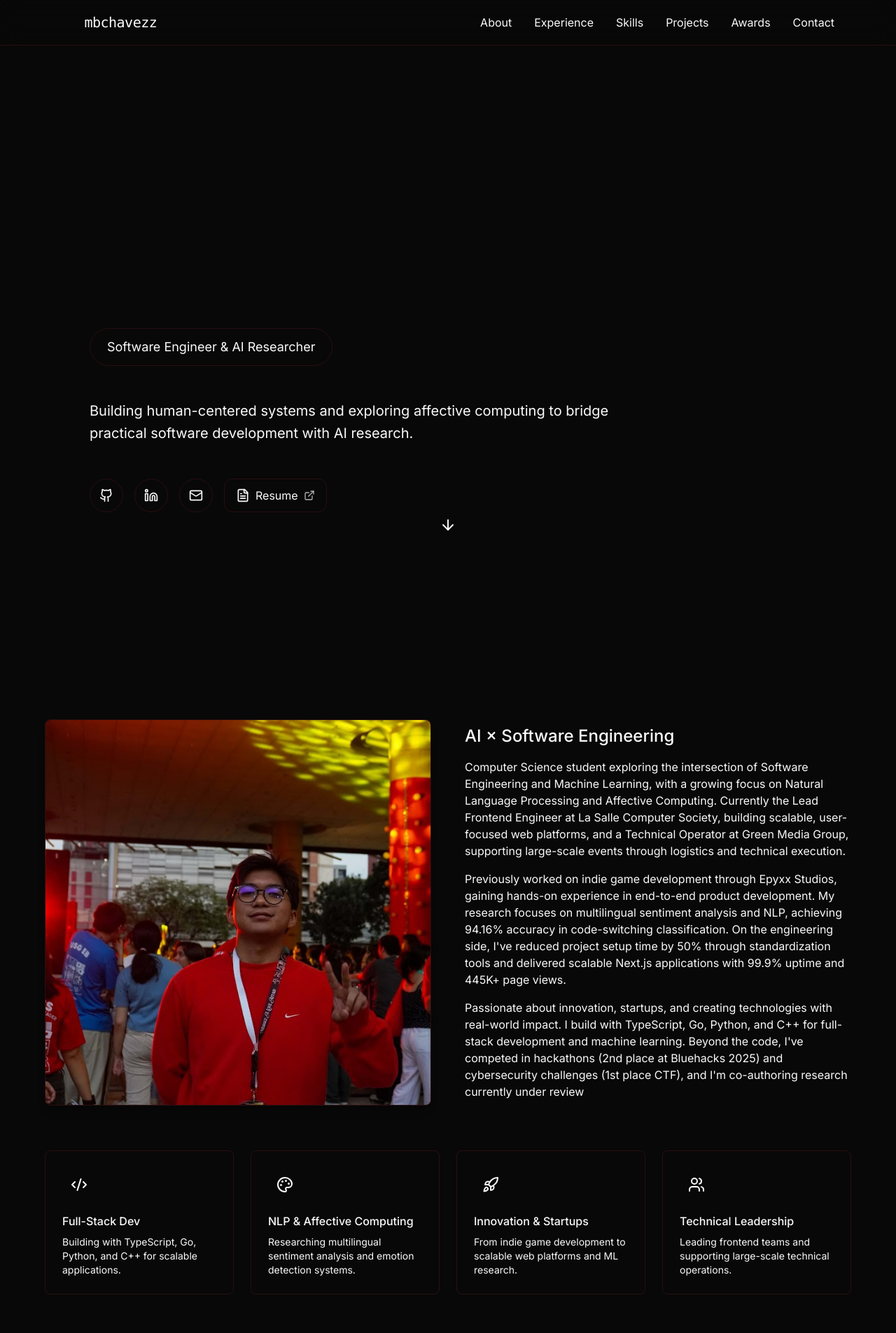
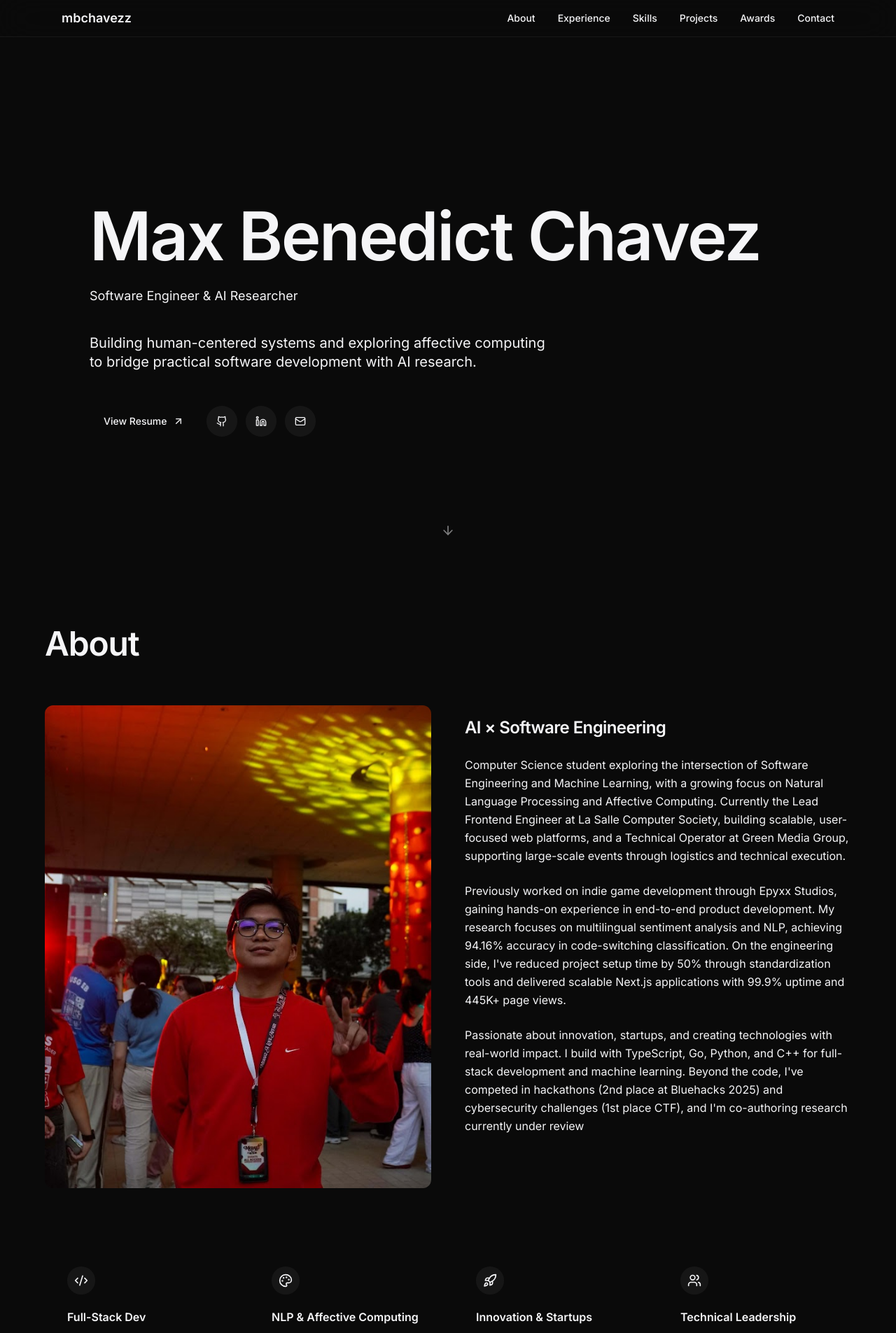
Before and after one commit to mbchavez27/mbchavezzportfolio, a React (Vite) app: page / in a window 1280 px wide. Shown: the top 1905 px of the page at 70% size. Built offline with nearby package versions, Linux system fonts and the light colour scheme.

Commit message:
feat: switched to apple inspired design

```diff
--- a/src/app/components/About.tsx
+++ b/src/app/components/About.tsx
@@ -29,26 +29,25 @@ export function About() {
   ]
 
   return (
-    <section className="py-24 px-6 relative" id="about">
+    <section className="py-24 px-6" id="about">
       <div className="max-w-6xl mx-auto">
-        <div className="text-center mb-16">
-          <h2 className="text-4xl md:text-5xl mb-4 inline-block bg-gradient-to-r from-foreground to-primary bg-clip-text text-transparent">
+        <div className="mb-16">
+          <h2 className="text-4xl md:text-5xl font-semibold tracking-tight text-foreground">
             About
           </h2>
-          <div className="h-1 w-20 bg-primary mx-auto rounded-full"></div>
         </div>
 
-        <div className="grid md:grid-cols-2 gap-12 items-center mb-16">
+        <div className="grid md:grid-cols-2 gap-12 items-start mb-20">
           <div>
             <img
               src="/images/max.jpeg"
               alt="Max Benedict Chavez"
-              className="rounded-lg border border-primary/20 shadow-lg shadow-primary/5 w-full object-cover aspect-square"
+              className="rounded-xl w-full object-cover aspect-[4/5]"
             />
           </div>
-          <div>
-            <h3 className="text-2xl mb-4">AI × Software Engineering</h3>
-            <p className="text-muted-foreground mb-4">
+          <div className="pt-4">
+            <h3 className="text-2xl font-semibold tracking-tight mb-6">AI × Software Engineering</h3>
+            <p className="text-muted-foreground mb-6 leading-relaxed">
               Computer Science student exploring the intersection of Software
               Engineering and Machine Learning, with a growing focus on Natural
               Language Processing and Affective Computing. Currently the Lead
@@ -57,7 +56,7 @@ export function About() {
               Media Group, supporting large-scale events through logistics and
               technical execution.
             </p>
-            <p className="text-muted-foreground mb-4">
+            <p className="text-muted-foreground mb-6 leading-relaxed">
               Previously worked on indie game development through Epyxx Studios,
               gaining hands-on experience in end-to-end product development. My
               research focuses on multilingual sentiment analysis and NLP,
@@ -66,7 +65,7 @@ export function About() {
               standardization tools and delivered scalable Next.js applications
               with 99.9% uptime and 445K+ page views.
             </p>
-            <p className="text-muted-foreground">
+            <p className="text-muted-foreground leading-relaxed">
               Passionate about innovation, startups, and creating technologies
               with real-world impact. I build with TypeScript, Go, Python, and
               C++ for full-stack development and machine learning. Beyond the
@@ -77,17 +76,17 @@ export function About() {
           </div>
         </div>
 
-        <div className="grid sm:grid-cols-2 lg:grid-cols-4 gap-6">
+        <div className="grid sm:grid-cols-2 lg:grid-cols-4 gap-4">
           {highlights.map((item, index) => (
             <div
               key={index}
-              className="p-6 rounded-lg border border-primary/20 bg-card hover:bg-primary/5 transition-all hover:border-primary/40 group"
+              className="p-8 rounded-xl bg-card hover:bg-white/[0.02] transition-colors duration-300"
             >
-              <div className="w-12 h-12 rounded-lg bg-primary/10 flex items-center justify-center mb-4 group-hover:bg-primary/20 transition-colors">
-                <item.icon className="h-6 w-6 text-primary" />
+              <div className="w-10 h-10 rounded-full bg-white/[0.05] flex items-center justify-center mb-5">
+                <item.icon className="h-5 w-5 text-muted-foreground" />
               </div>
-              <h4 className="mb-2">{item.title}</h4>
-              <p className="text-sm text-muted-foreground">
+              <h4 className="font-semibold mb-2">{item.title}</h4>
+              <p className="text-sm text-muted-foreground leading-relaxed">
                 {item.description}
               </p>
             </div>
--- a/src/app/components/Footer.tsx
+++ b/src/app/components/Footer.tsx
@@ -1,8 +1,8 @@
 export function Footer() {
   return (
-    <footer className="py-8 px-6 border-t border-primary/20">
+    <footer className="py-6 px-6 border-t border-white/[0.06]">
       <div className="max-w-6xl mx-auto text-center text-muted-foreground">
-        <p className="text-sm mt-2">
+        <p className="text-sm">
           © {new Date().getFullYear()} All rights reserved.
         </p>
       </div>
--- a/src/app/components/Hero.tsx
+++ b/src/app/components/Hero.tsx
@@ -1,70 +1,60 @@
-import { Github, Linkedin, Mail, Briefcase, ArrowDown } from 'lucide-react'
-import { FileText, ExternalLink } from 'lucide-react'
+import { Github, Linkedin, Mail, ArrowDown, ArrowUpRight } from 'lucide-react'
 
 export function Hero() {
   return (
-    <section className="min-h-screen flex flex-col justify-center relative overflow-hidden px-6 pt-32">
-      {/* Animated background elements */}
-      <div className="absolute inset-0 overflow-hidden">
-        <div className="absolute top-20 left-10 w-72 h-72 bg-primary/10 rounded-full blur-3xl animate-pulse"></div>
-        <div className="absolute bottom-20 right-10 w-96 h-96 bg-primary/5 rounded-full blur-3xl animate-pulse delay-1000"></div>
-      </div>
-
-      <div className="max-w-5xl mx-auto w-full relative z-10">
-        <div className="mb-12">
-          <h1 className="text-6xl md:text-8xl lg:text-9xl mb-4 font-bold">
-            <span className="bg-gradient-to-r from-foreground via-primary to-primary bg-clip-text text-transparent">
-              Max Benedict Chavez
-            </span>
+    <section className="min-h-screen flex flex-col justify-center relative px-6 pt-28">
+      <div className="max-w-5xl mx-auto w-full">
+        <div className="mb-10">
+          <h1 className="text-5xl md:text-7xl lg:text-8xl mb-6 font-semibold tracking-tight text-foreground">
+            Max Benedict Chavez
           </h1>
-          <span className="inline-block px-6 py-3 bg-primary/10 text-primary rounded-full text-base md:text-lg border border-primary/20">
+          <p className="text-muted-foreground text-lg">
             Software Engineer & AI Researcher
-          </span>
+          </p>
         </div>
 
-        <p className="text-lg md:text-xl text-muted-foreground mb-12 max-w-3xl leading-relaxed">
+        <p className="text-lg md:text-xl text-muted-foreground mb-12 max-w-2xl leading-snug">
           Building human-centered systems and exploring affective computing to
           bridge practical software development with AI research.
         </p>
 
-        <div className="flex gap-4">
+        <div className="flex flex-wrap items-center gap-3">
+          <a
+            href="https://drive.google.com/file/d/1dQ8OJHoPJEaYDg5MnW1FQ4rzgC26xrJT/view"
+            target="_blank"
+            rel="noopener noreferrer"
+            className="inline-flex items-center gap-2 px-5 h-11 rounded-full bg-primary text-primary-foreground text-sm font-medium hover:bg-primary/90 transition-colors duration-200"
+          >
+            View Resume
+            <ArrowUpRight className="w-4 h-4" />
+          </a>
           <a
             href="https://github.com/mbchavez27"
             target="_blank"
             rel="noopener noreferrer"
-            className="w-12 h-12 rounded-full border border-primary/20 flex items-center justify-center hover:bg-primary/10 hover:border-primary/40 transition-colors"
+            className="w-11 h-11 rounded-full bg-white/[0.05] flex items-center justify-center hover:bg-white/[0.08] transition-colors duration-200"
           >
-            <Github className="h-5 w-5" />
+            <Github className="h-4 w-4 text-muted-foreground" />
           </a>
           <a
             href="https://www.linkedin.com/in/mbchavez/"
             target="_blank"
             rel="noopener noreferrer"
-            className="w-12 h-12 rounded-full border border-primary/20 flex items-center justify-center hover:bg-primary/10 hover:border-primary/40 transition-colors"
+            className="w-11 h-11 rounded-full bg-white/[0.05] flex items-center justify-center hover:bg-white/[0.08] transition-colors duration-200"
           >
-            <Linkedin className="h-5 w-5" />
+            <Linkedin className="h-4 w-4 text-muted-foreground" />
           </a>
           <a
             href="mailto:maxbenedictchavez@gmail.com"
-            className="w-12 h-12 rounded-full border border-primary/20 flex items-center justify-center hover:bg-primary/10 hover:border-primary/40 transition-colors"
+            className="w-11 h-11 rounded-full bg-white/[0.05] flex items-center justify-center hover:bg-white/[0.08] transition-colors duration-200"
           >
-            <Mail className="h-5 w-5" />
-          </a>
-          <a
-            href="https://drive.google.com/file/d/1dQ8OJHoPJEaYDg5MnW1FQ4rzgC26xrJT/view"
-            target="_blank"
-            rel="noopener noreferrer"
-            className="px-4 h-12 rounded-xl border border-primary/20 flex items-center gap-2 justify-center hover:bg-primary/10 hover:border-primary/40 transition-colors"
-          >
-            <FileText className="w-5 h-5" />
-            Resume
-            <ExternalLink className="w-4 h-4 opacity-70" />
+            <Mail className="h-4 w-4 text-muted-foreground" />
           </a>
         </div>
       </div>
 
-      <div className="absolute bottom-8 left-1/2 -translate-x-1/2 animate-bounce">
-        <ArrowDown className="h-6 w-6 text-primary" />
+      <div className="absolute bottom-8 left-1/2 -translate-x-1/2 opacity-30 animate-pulse">
+        <ArrowDown className="h-5 w-5 text-muted-foreground" />
       </div>
     </section>
   )
--- a/src/app/components/Navigation.tsx
+++ b/src/app/components/Navigation.tsx
@@ -5,79 +5,73 @@ export function Navigation() {
   const [isOpen, setIsOpen] = useState(false)
 
   return (
-    <nav className="fixed top-0 left-0 right-0 z-50 bg-background/80 backdrop-blur-lg border-b border-primary/20">
-      <div className="max-w-6xl mx-auto px-6 py-4">
+    <nav className="fixed top-0 left-0 right-0 z-50 bg-background/80 backdrop-blur-xl border-b border-white/[0.06]">
+      <div className="max-w-6xl mx-auto px-6 py-3">
         <div className="flex items-center justify-between">
-          <a href="#" className="text-xl flex items-center gap-2 group">
-            <div className="relative">
-              <span className="text-2xl font-bold bg-gradient-to-br from-primary via-primary to-foreground bg-clip-text text-transparent">
-                @
-              </span>
-              <div className="absolute -inset-1 bg-primary/20 blur-sm rounded-full opacity-0 group-hover:opacity-100 transition-opacity"></div>
-            </div>
-            <span className="font-mono tracking-tight">
-              <span className="text-foreground">mb</span>
-              <span className="text-primary">chavezz</span>
-            </span>
+          <a href="#" className="text-lg font-semibold flex items-center gap-2">
+            <span className="text-foreground">mbchavezz</span>
           </a>
 
           {/* Desktop Navigation */}
           <nav className="hidden md:flex items-center gap-8">
-            <a href="#about" className="hover:text-primary transition-colors">
+            <a href="#about" className="text-sm font-medium text-muted-foreground hover:text-foreground transition-colors duration-200">
               About
             </a>
             <a
               href="#experience"
-              className="hover:text-primary transition-colors"
+              className="text-sm font-medium text-muted-foreground hover:text-foreground transition-colors duration-200"
             >
               Experience
             </a>
-            <a href="#skills" className="hover:text-primary transition-colors">
+            <a href="#skills" className="text-sm font-medium text-muted-foreground hover:text-foreground transition-colors duration-200">
               Skills
             </a>
             <a
               href="#projects"
-              className="hover:text-primary transition-colors"
+              className="text-sm font-medium text-muted-foreground hover:text-foreground transition-colors duration-200"
             >
               Projects
             </a>
-            <a href="#awards" className="hover:text-primary transition-colors">
+            <a href="#awards" className="text-sm font-medium text-muted-foreground hover:text-foreground transition-colors duration-200">
               Awards
             </a>
-            <a href="#contact" className="hover:text-primary transition-colors">
+            <a href="#contact" className="text-sm font-medium text-muted-foreground hover:text-foreground transition-colors duration-200">
               Contact
             </a>
           </nav>
 
           {/* Mobile Menu Button */}
           <button
-            className="md:hidden p-2"
+            className="md:hidden p-2 text-muted-foreground hover:text-foreground transition-colors"
             onClick={() => setIsOpen(!isOpen)}
             aria-label="Toggle menu"
           >
-            {isOpen ? <X className="h-6 w-6" /> : <Menu className="h-6 w-6" />}
+            {isOpen ? <X className="h-5 w-5" /> : <Menu className="h-5 w-5" />}
           </button>
         </div>
 
         {/* Mobile Navigation */}
         {isOpen && (
-          <div className="md:hidden flex flex-col gap-6 py-6">
-            <a href="#about" className="hover:text-primary transition-colors">
+          <div className="md:hidden flex flex-col gap-4 py-6">
+            <a href="#about" className="text-sm font-medium text-muted-foreground hover:text-foreground transition-colors">
               About
             </a>
-            <a href="#skills" className="hover:text-primary transition-colors">
+            <a href="#experience" className="text-sm font-medium text-muted-foreground hover:text-foreground transition-colors">
+              Experience
+            </a>
+            <a href="#skills" className="text-sm font-medium text-muted-foreground hover:text-foreground transition-colors">
               Skills
             </a>
             <a
               href="#projects"
-              className="hover:text-primary transition-colors"
+              className="text-sm font-medium text-muted-foreground hover:text-foreground transition-colors"
             >
               Projects
             </a>
-            <a href="#awards" className="hover:text-primary transition-colors">
+            <a href="#awards" className="text-sm font-medium text-muted-foreground hover:text-foreground transition-colors">
               Awards
             </a>
-            <a href="#contact" className="hover:text-primary transition-colors">
+            <a href="#contact" className="text-sm font-medium text-muted-foreground hover:text-foreground transition-colors">
               Contact
             </a>
           </div>
--- a/src/styles/theme.css
+++ b/src/styles/theme.css
@@ -2,43 +2,43 @@
 
 :root {
   --font-size: 16px;
-  --background: #080808;
-  --foreground: #fafafa;
-  --card: #111111;
-  --card-foreground: #fafafa;
-  --popover: #111111;
-  --popover-foreground: #fafafa;
-  --primary: #e63946;
+  --background: #0a0a0a;
+  --foreground: #f5f5f7;
+  --card: #161616;
+  --card-foreground: #f5f5f7;
+  --popover: #161616;
+  --popover-foreground: #f5f5f7;
+  --primary: #ff3b30;
   --primary-foreground: #ffffff;
-  --secondary: #141414;
-  --secondary-foreground: #fafafa;
-  --muted: #1a1a1a;
-  --muted-foreground: #888888;
-  --accent: #e63946;
+  --secondary: #1a1a1a;
+  --secondary-foreground: #f5f5f7;
+  --muted: #1f1f1f;
+  --muted-foreground: #86868b;
+  --accent: #ff3b30;
   --accent-foreground: #ffffff;
-  --destructive: #e63946;
+  --destructive: #ff3b30;
   --destructive-foreground: #ffffff;
-  --border: rgba(230, 57, 70, 0.15);
+  --border: rgba(255, 255, 255, 0.08);
   --input: transparent;
-  --input-background: #141414;
-  --switch-background: #1a1a1a;
+  --input-background: #1a1a1a;
+  --switch-background: #1f1f1f;
   --font-weight-medium: 500;
   --font-weight-normal: 400;
-  --ring: #e63946;
-  --chart-1: #e63946;
-  --chart-2: #ef4444;
-  --chart-3: #f87171;
-  --chart-4: #fca5a5;
-  --chart-5: #fecaca;
-  --radius: 0.625rem;
-  --sidebar: #111111;
-  --sidebar-foreground: #fafafa;
-  --sidebar-primary: #e63946;
+  --ring: #ff3b30;
+  --chart-1: #ff3b30;
+  --chart-2: #ff453a;
+  --chart-3: #ff6961;
+  --chart-4: #ff8a80;
+  --chart-5: #ffab91;
+  --radius: 0.75rem;
+  --sidebar: #161616;
+  --sidebar-foreground: #f5f5f7;
+  --sidebar-primary: #ff3b30;
   --sidebar-primary-foreground: #ffffff;
-  --sidebar-accent: #141414;
-  --sidebar-accent-foreground: #fafafa;
-  --sidebar-border: rgba(230, 57, 70, 0.15);
-  --sidebar-ring: #e63946;
+  --sidebar-accent: #1a1a1a;
+  --sidebar-accent-foreground: #f5f5f7;
+  --sidebar-border: rgba(255, 255, 255, 0.08);
+  --sidebar-ring: #ff3b30;
 }
 
 @theme inline {
```
Also changed, not shown: src/app/components/Awards.tsx (+10 -26 lines), src/app/components/Contact.tsx (+14 -35 lines), src/app/components/Experience.tsx (+12 -16 lines), src/app/components/Projects.tsx (+16 -28 lines), src/app/components/Skills.tsx (+10 -25 lines).
